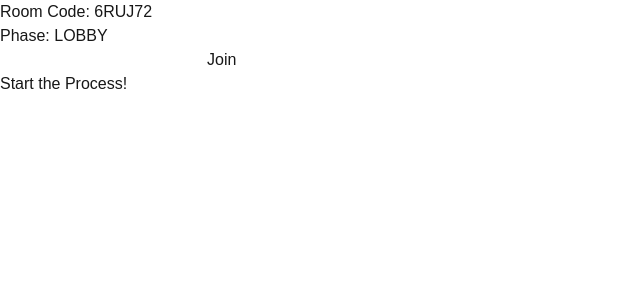
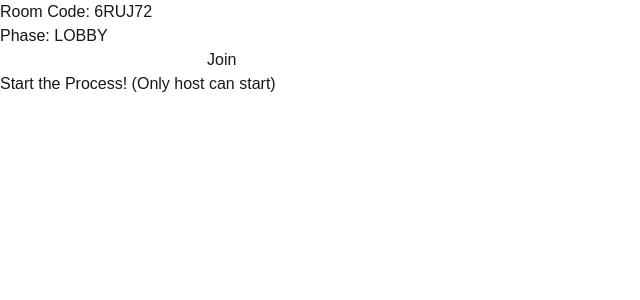
Before and after one commit to clrsims/the-process, a Next.js app: page /room in a window 1280 px wide. Shown: the top 300 px of the page, without its empty margins (0-640 px from the left). Built offline with nearby package versions, Linux system fonts and the light colour scheme.

Commit message:
structural changes

```diff
--- a/app/room/components/lobby/nickname.tsx
+++ b/app/room/components/lobby/nickname.tsx
@@ -15,6 +15,7 @@ export default function NicknameInput() {
 
 
     async function handleSubmit(e: React.FormEvent) {
+        e.preventDefault();
 
         // HARD INVARIANT: never send a request without a userID
         if (!userID) {
--- a/app/room/components/lobby/start.tsx
+++ b/app/room/components/lobby/start.tsx
@@ -38,7 +38,7 @@ export default function StartButton({
     return (
         <div>
             <button onClick={handleClick} disabled={!canStart}>
-                Start the Process!
+                Start the Process! (Only host can start)
             </button>
 
             {error && (
```
